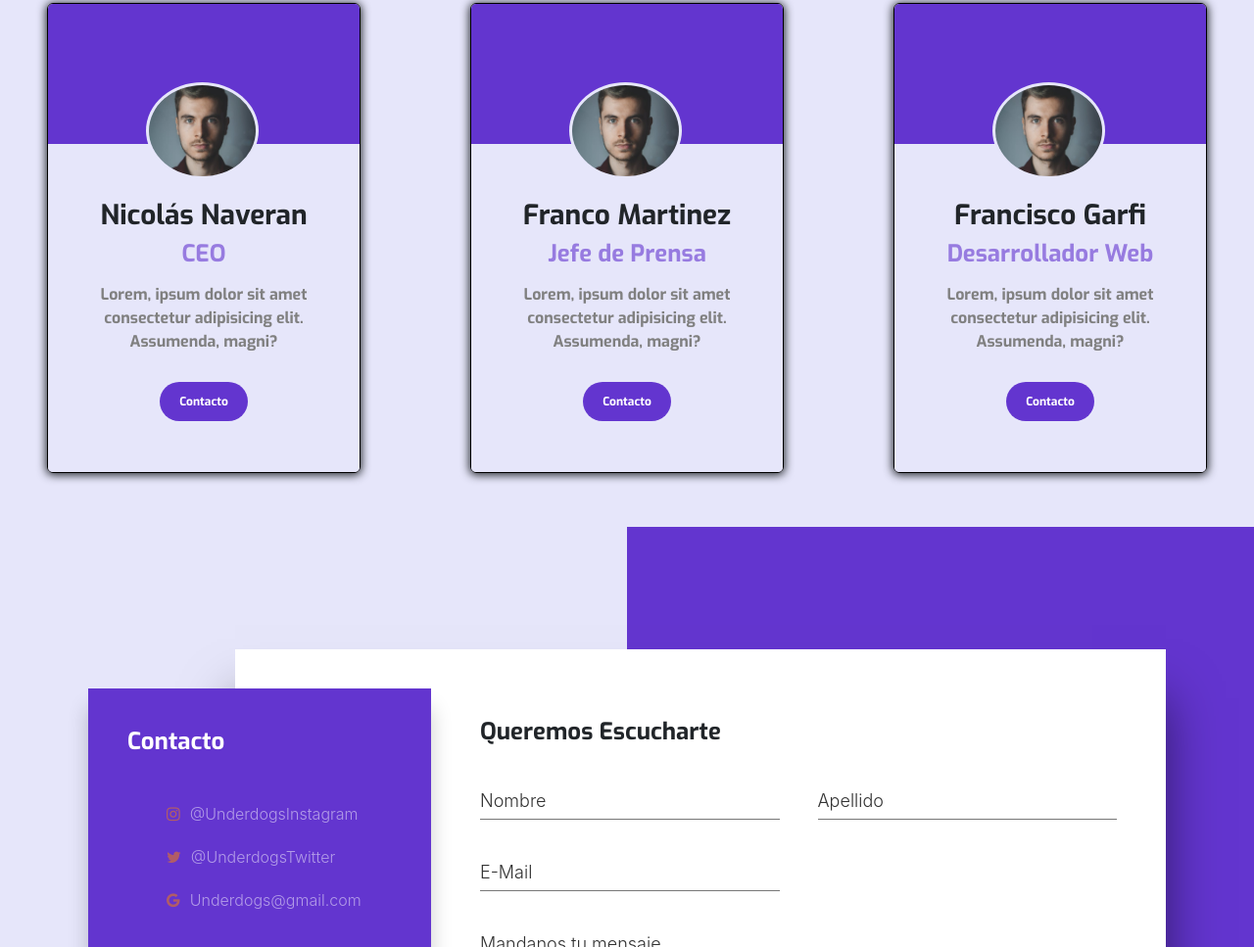
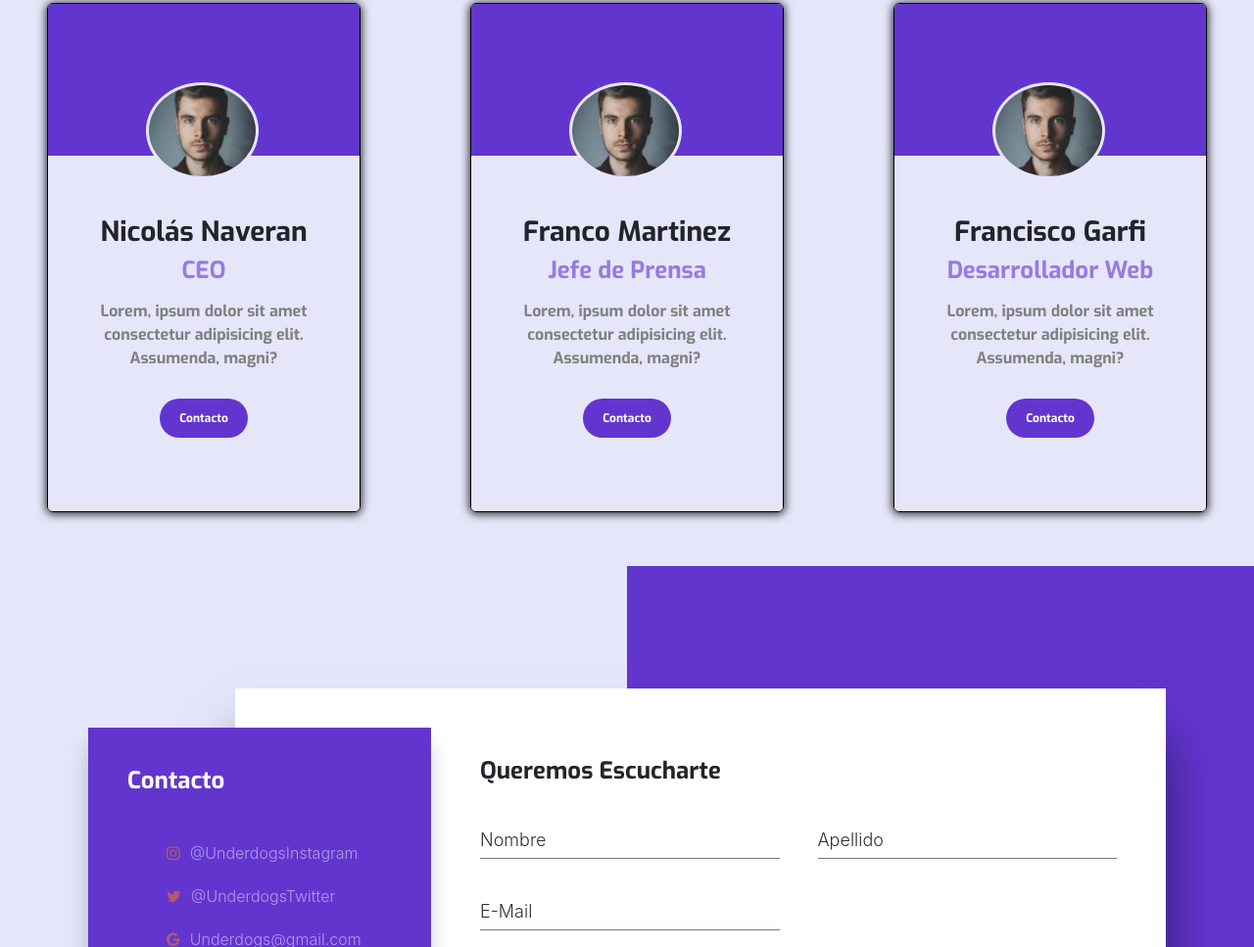
Before and after one commit to Franeiro/Underdogs, a website: page index.html in a window 1280 px wide. Shown: the part 3372-4339 px from the top of the page at 98% size. Drawn offline with nearby package versions, Linux system fonts and the light colour scheme.

Commit message:
Arreglo error en cartas II

```diff
--- a/scss/staff.scss
+++ b/scss/staff.scss
@@ -23,7 +23,7 @@
     flex-wrap: wrap;
     width: 320px;
     border: solid black 1px;
-    height: 60vh;
+    height: 65vh;
     margin: auto;
     border-radius: 6px;
 
@@ -53,7 +53,7 @@
 
     h3
     {
-        padding-top: 45px;
+        padding-top: 50px;
         box-sizing: border-box;
         font-weight: lighter;
         line-height: .6;
```
Also changed, not shown: css/style.css.
